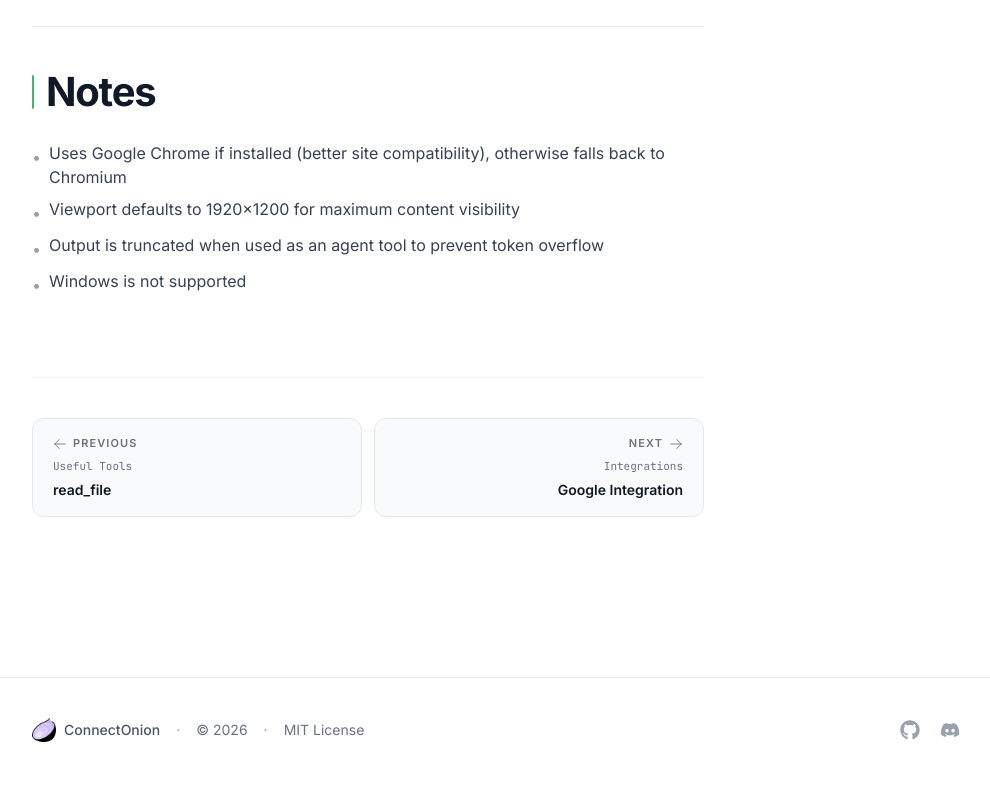
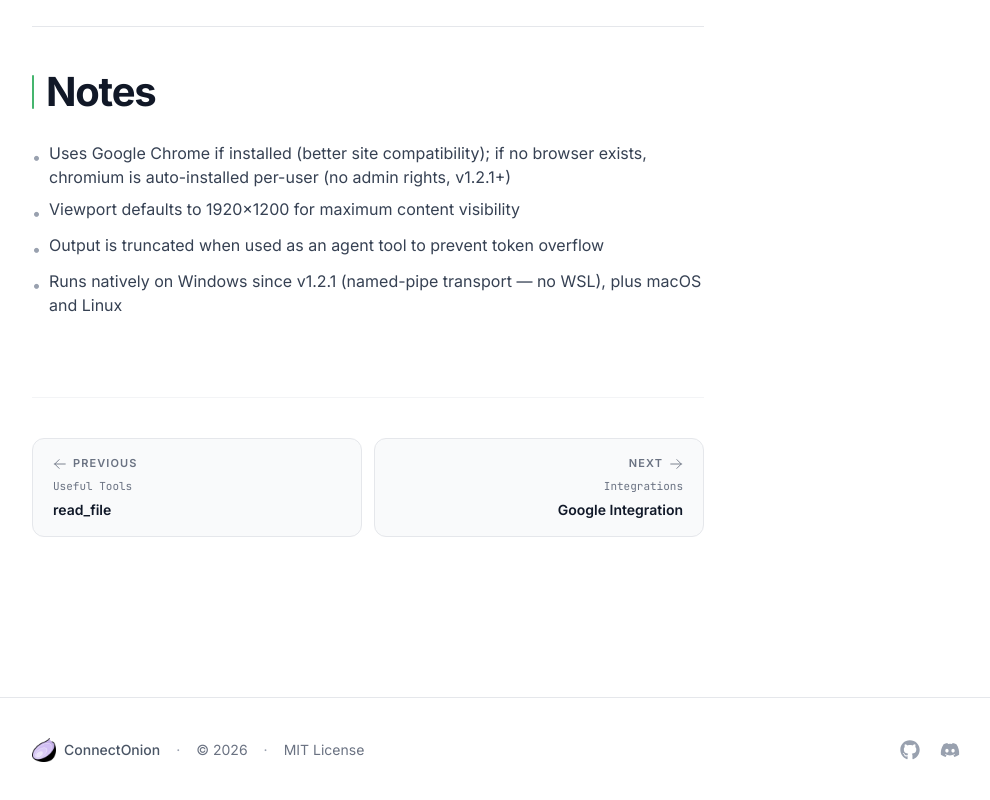
Before and after one commit to wu-changxing/connectonion-docs-site, a Next.js app: page /useful-tools/browser-tools in a window 1280 px wide. Shown: the part 9774-10574 px from the top of the page, without its empty margins (288-1278 px from the left). Built offline with nearby package versions, Linux system fonts and the light colour scheme; no server answers.

Commit message:
docs: co browser native Windows (v1.2.1), zero-setup chromium auto-install

```diff
--- a/app/cli/browser-command/page.tsx
+++ b/app/cli/browser-command/page.tsx
@@ -341,7 +341,7 @@ co browser -t scrape do "collect every plan name and monthly price into a list"`
           </h2>
 
           <p className="text-gray-700 mb-6">
-            A small <strong>daemon</strong> owns the one browser and listens on a Unix socket; each <code className="bg-gray-100 px-2 py-1 rounded">co browser …</code> invocation is a short-lived client that sends one request and prints the reply. Every terminal on the machine talks to the <strong>same</strong> daemon — there is one browser, one board, no matter where you type. The daemon serializes commands, tracks per-tab ownership, and keeps the browser alive between commands. It starts automatically on first use and exits when you <code className="bg-gray-100 px-1 rounded">close</code> it.
+            A small <strong>daemon</strong> owns the one browser and listens on a Unix socket (macOS/Linux) or a named pipe (Windows — native since v1.2.1, no WSL); each <code className="bg-gray-100 px-2 py-1 rounded">co browser …</code> invocation is a short-lived client that sends one request and prints the reply. Every terminal on the machine talks to the <strong>same</strong> daemon — there is one browser, one board, no matter where you type. The daemon serializes commands, tracks per-tab ownership, and keeps the browser alive between commands. It starts automatically on first use and exits when you <code className="bg-gray-100 px-1 rounded">close</code> it.
           </p>
 
           <p className="text-gray-700 mb-6">
@@ -349,7 +349,7 @@ co browser -t scrape do "collect every plan name and monthly price into a list"`
           </p>
 
           <p className="text-gray-700 mb-4">
-            The browser runs on <strong>Patchright</strong>, a stealth-patched, API-compatible Playwright fork:
+            The browser runs on <strong>Patchright</strong>, a stealth-patched, API-compatible Playwright fork. Setup is zero-touch since v1.2.1: desktop Chrome is auto-detected and preferred, and if no browser exists the first page-driving command auto-installs chromium (per-user, no admin rights). To install manually instead:
           </p>
 
           <CodeWithResult
--- a/app/useful-tools/browser-tools/page.tsx
+++ b/app/useful-tools/browser-tools/page.tsx
@@ -370,10 +370,10 @@ links = browser.get_links_from_page("/product/")`}
         <section className="mb-20">
           <h2 className="heading-2">Notes</h2>
           <ul className="space-y-2 text-gray-700">
-            <li className="flex items-start gap-2"><span className="text-gray-400 mt-1">•</span><span>Uses Google Chrome if installed (better site compatibility), otherwise falls back to Chromium</span></li>
+            <li className="flex items-start gap-2"><span className="text-gray-400 mt-1">•</span><span>Uses Google Chrome if installed (better site compatibility); if no browser exists, chromium is auto-installed per-user (no admin rights, v1.2.1+)</span></li>
             <li className="flex items-start gap-2"><span className="text-gray-400 mt-1">•</span><span>Viewport defaults to 1920×1200 for maximum content visibility</span></li>
             <li className="flex items-start gap-2"><span className="text-gray-400 mt-1">•</span><span>Output is truncated when used as an agent tool to prevent token overflow</span></li>
-            <li className="flex items-start gap-2"><span className="text-gray-400 mt-1">•</span><span>Windows is not supported</span></li>
+            <li className="flex items-start gap-2"><span className="text-gray-400 mt-1">•</span><span>Runs natively on Windows since v1.2.1 (named-pipe transport — no WSL), plus macOS and Linux</span></li>
           </ul>
         </section>
 
```
